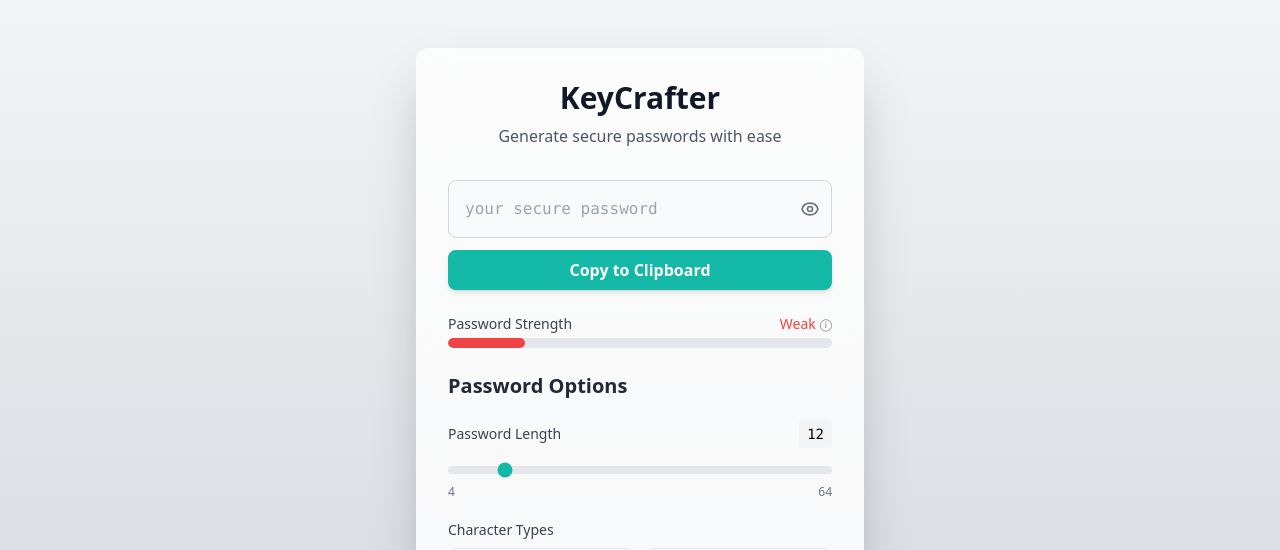
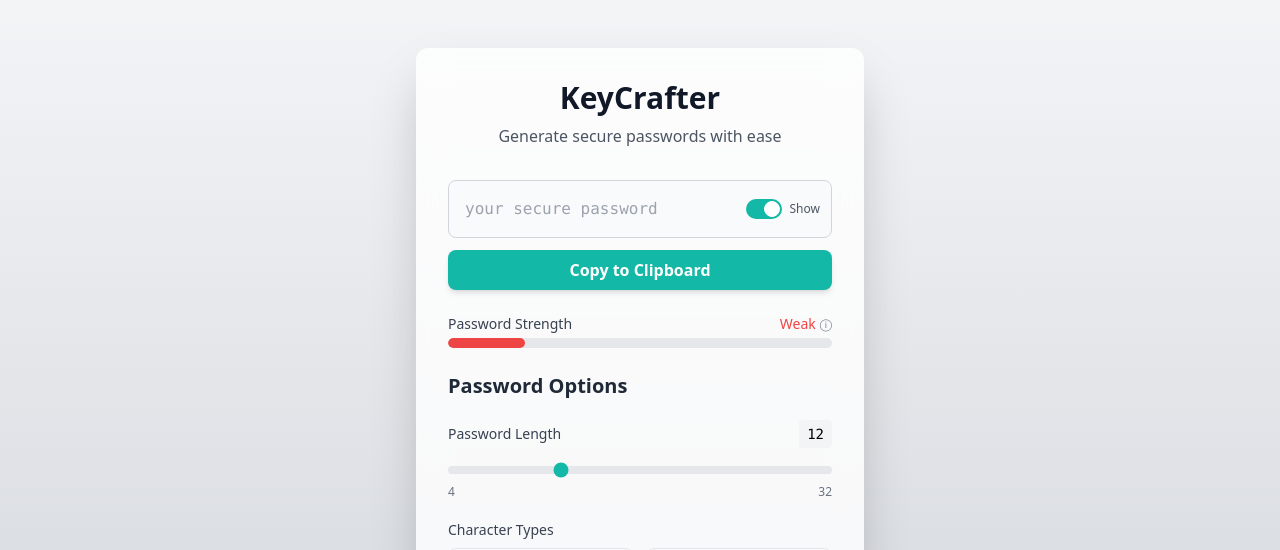
Before and after one commit to IVIonsters/KeyCrafter, a React (Vite) app in the folder KeyCrafter/: page / in a window 1280 px wide. Shown: the top 550 px of the page. Built offline with nearby package versions, Linux system fonts and the light colour scheme.

Commit message:
add react-hot-toast for notifications; implement password copy functionality and toggle visibility in PasswordDisplay component; adjust password length range in PasswordGenerator

```diff
--- a/KeyCrafter/package.json
+++ b/KeyCrafter/package.json
@@ -11,7 +11,8 @@
   },
   "dependencies": {
     "react": "^18.3.1",
-    "react-dom": "^18.3.1"
+    "react-dom": "^18.3.1",
+    "react-hot-toast": "^2.5.2"
   },
   "devDependencies": {
     "@eslint/js": "^9.17.0",
--- a/KeyCrafter/src/components/PasswordDisplay.jsx
+++ b/KeyCrafter/src/components/PasswordDisplay.jsx
@@ -1,15 +1,47 @@
 /* eslint-disable react/prop-types */
 /* eslint-disable no-unused-vars */
+import toast, { Toaster } from 'react-hot-toast'
 import { useState } from "react";
 
 
 function PasswordDisplay({ displayPassword }) {
 
+  // toast notifications
+  const passwordCopied = () => toast('Password Copied To Clipboard');
+
+  //Show / Hide State
+  const [show, setShow] = useState('text')
+
+  //handler for show state
+  const handlePasswordDisplay = () => {
+    if (show === 'text') {
+      setShow('password')
+    } else {
+      setShow('text')
+    }
+  }
+
+  // Copy password
+  const copyPassword = () => navigator.clipboard.writeText(displayPassword)
+    .then(() => {
+      // alert('Text Copied To Clipboard')
+      console.log('Text Copied To clipboard ')
+    })
+    .catch(err => {
+      console.error('Failed to Copy Text', err)
+    })
+
+  // Multiple onClick Handler
+  const handleClick = () => {
+    copyPassword();
+    passwordCopied();
+  }
+
   return (
     <div className="space-y-3">
       <div className="relative">
         <input
-          type="text"
+          type={show}
           id="password"
           readOnly
           placeholder="your secure password"
@@ -17,40 +49,28 @@ function PasswordDisplay({ displayPassword }) {
           className="w-full p-4 bg-gray-50 border border-gray-300 rounded-lg text-gray-900 font-mono text-base focus:outline-none focus:ring-2 focus:ring-teal-400"
         />
 
-        <button
-          id="toggleVisibility"
-          className="absolute inset-y-0 right-0 pr-3 flex items-center text-gray-500 hover:text-gray-700"
-          aria-label="Toggle password visibility"
-        >
-          <svg
-            xmlns="http://www.w3.org/2000/svg"
-            className="h-5 w-5"
-            fill="none"
-            viewBox="0 0 24 24"
-            stroke="currentColor"
-          >
-            <path
-              strokeLinecap="round"
-              strokeLinejoin="round"
-              strokeWidth={2}
-              d="M15 12a3 3 0 11-6 0 3 3 0 016 0z"
+        <div className="absolute inset-y-0 right-3 flex items-center">
+          <label className="inline-flex relative items-center cursor-pointer">
+            <input
+              type="checkbox"
+              className="sr-only peer"
+              checked={show === 'text'}
+              onChange={handlePasswordDisplay}
             />
-            <path
-              strokeLinecap="round"
-              strokeLinejoin="round"
-              strokeWidth={2}
-              d="M2.458 12C3.732 7.943 7.523 5 12 5c4.478 0 8.268 2.943 9.542 7-1.274 4.057-5.064 7-9.542 7-4.477 0-8.268-2.943-9.542-7z"
-            />
-          </svg>
-        </button>
+            <div className="w-9 h-5 bg-gray-200 peer-focus:outline-none peer-focus:ring-2 peer-focus:ring-teal-300 rounded-full peer peer-checked:after:translate-x-full peer-checked:after:border-white after:content-[''] after:absolute after:top-[2px] after:left-[2px] after:bg-white after:border-gray-300 after:border after:rounded-full after:h-4 after:w-4 after:transition-all peer-checked:bg-teal-500"></div>
+            <span className="ml-2 text-xs text-gray-600">Show</span>
+          </label>
+        </div>
       </div>
 
       <button
         id="copyBtn"
         className="w-full py-2 px-4 bg-teal-500 text-white font-semibold rounded-lg shadow-md hover:bg-teal-600 focus:ring-2 focus:ring-teal-400 focus:outline-none transition-all duration-300"
+        onClick={handleClick}
       >
         Copy to Clipboard
       </button>
+      <Toaster />
     </div>
   );
 }
--- a/KeyCrafter/src/components/PasswordGenerator.jsx
+++ b/KeyCrafter/src/components/PasswordGenerator.jsx
@@ -20,7 +20,6 @@ function PasswordGenerator() {
     //Function Variables
     let charPool = 'abcdefghijklmnopqrstuvwxyz'
     let password = ''
-    let passwordLength = '12'
 
     //Generation Disable Check - Future Use
 
@@ -72,7 +71,7 @@ function PasswordGenerator() {
           <input
             type="range"
             min="4"
-            max="64"
+            max="32"
             value={passwordLength}
             onChange={(e) => setPasswordLength(e.target.value)}
             id="passwordLength"
@@ -81,7 +80,7 @@ function PasswordGenerator() {
 
           <div className="flex justify-between text-xs text-gray-500 mt-1">
             <span>4</span>
-            <span>64</span>
+            <span>32</span>
           </div>
         </div>
 
```
Also changed, not shown: 1 other file (tests, documents, lock files or other folders).
